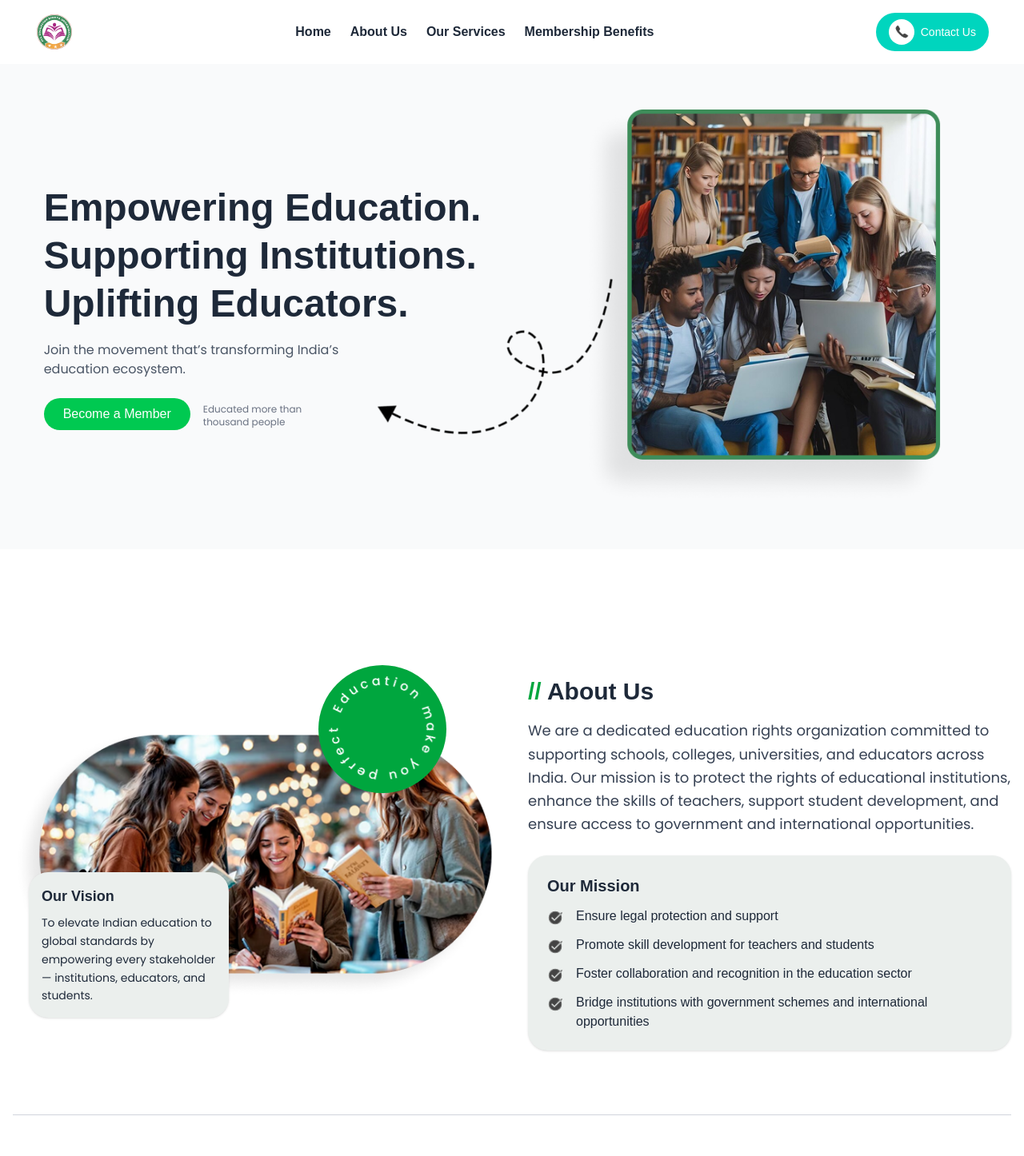
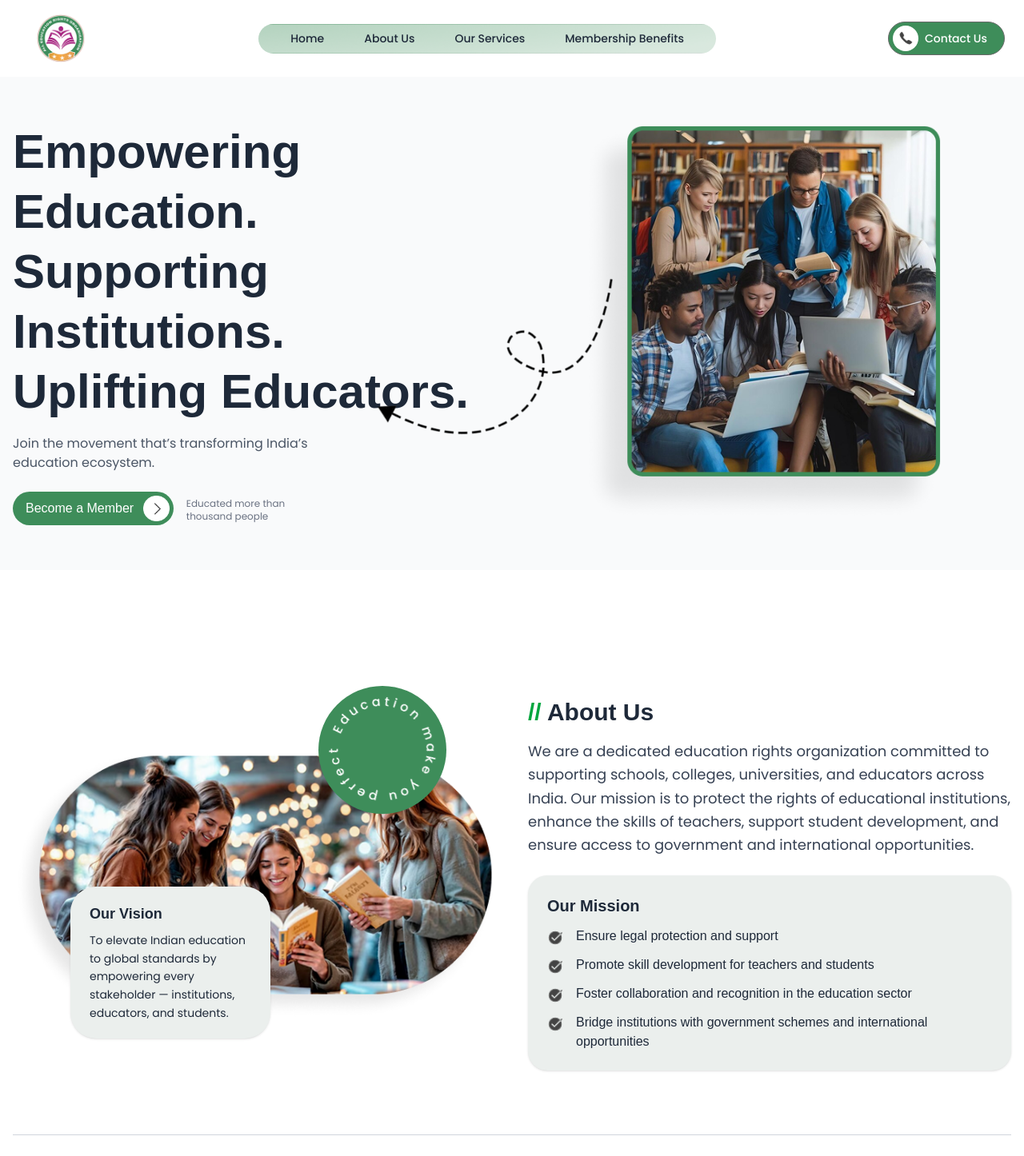
Before and after one commit to Maheebullahkhan14/Organizations, a React (Vite) app: page / in a window 1280 px wide. Shown: the top 1446 px of the page at 80% size. Built offline with nearby package versions, Linux system fonts and the light colour scheme; a web font is replaced by a local one.

Commit message:
fixed header and footer

```diff
--- a/src/organizations/education_organization/assets/index.js
+++ b/src/organizations/education_organization/assets/index.js
@@ -15,6 +15,7 @@ import membersBanner from "../../education_organization/assets/membership.png"
 import mainLogo from "../../education_organization/assets/broker-logo.png"
 import phoneIcon from "../../education_organization/assets/Phone.png"
 import contactArrowIcon from "../../education_organization/assets/footer-arrow-icon.png"
+import whiteArrowIcon from "../../education_organization/assets/white-arrow-icon.png"
 
 
-export { heroBanner , aboutBanner , heroArrowIcon ,team01 , team03 , team04 , team02 , tickIcon , circulartxt ,service01,service02,service03,service04 , membersBanner , mainLogo , phoneIcon , contactArrowIcon}
+export { heroBanner , aboutBanner , heroArrowIcon ,team01 , team03 , team04 , team02 , tickIcon , circulartxt ,service01,service02,service03,service04 , membersBanner , mainLogo , phoneIcon , contactArrowIcon , whiteArrowIcon}
--- a/src/organizations/education_organization/education_org.css
+++ b/src/organizations/education_organization/education_org.css
@@ -69,3 +69,50 @@ img.footer-contact-arrow {
   margin-top: -120px;
   margin-left: 180px;
 }
+
+.header-nav {
+  padding: 8px 15px;
+  border-radius: 36px;
+  background-position: center;
+  background-size: cover;
+  border: none;
+  background-image: url("../education_organization/assets/header-bg.png");
+
+}
+
+.header-nav a {
+  margin: 0px 25px;
+  font-family: 'Poppins';
+  font-size: 14px;
+  font-weight: 500;
+}
+
+a.contact-header-btn {
+  border: 1px solid dimgray;
+  padding: 4px 21px;
+  padding-left: 5px;
+  border-radius: 35px;
+  background-color: #3E8D5A;
+  color: white;
+  font-family: "Poppins";
+}
+
+.become-mem-btn {
+  padding: 5px;
+  padding-left: 16px;
+  background: #3E8D5A !important;
+}
+
+.custom-border {
+  border-bottom: 1px solid #69696924;
+}
+
+.custom-footer-input {
+  border: 1px solid dimgray;
+  padding: 6px 15px;
+  border-radius: 30px;
+  display: flex;
+  justify-content: space-between;
+  background: black;
+  width: 350px;
+}
--- a/src/organizations/education_organization/pages/home.jsx
+++ b/src/organizations/education_organization/pages/home.jsx
@@ -1,10 +1,10 @@
-import { heroBanner, aboutBanner, heroArrowIcon, team01, team02, team03, team04, tickIcon, circulartxt, service01, service02, service03, service04, membersBanner , mainLogo , phoneIcon , contactArrowIcon } from "../assets";
+import { heroBanner, aboutBanner, heroArrowIcon, team01, team02, team03, team04, tickIcon, circulartxt, service01, service02, service03, service04, membersBanner, mainLogo, phoneIcon, contactArrowIcon, whiteArrowIcon } from "../assets";
 import "../../education_organization/education_org.css"
-
+import { Link } from "react-router-dom";
 const Education_organization_app = () => {
   return (
     <div className="font-sans text-gray-800 education-app-cover">
-      <Header/>
+      <Header />
       <Hero />
       <About />
       <Services />
@@ -21,11 +21,11 @@ export const Header = () => {
     <div className="flex justify-between items-center px-6 py-4">
       {/* Logo */}
       <div className="ml-5">
-        <img src={mainLogo} alt="Logo" className="h-12 object-contain" />
+        <img src={mainLogo} alt="Logo" className="h-16 object-contain" />
       </div>
 
       {/* Navigation Links */}
-      <div className="flex space-x-6 font-semibold">
+      <div className="flex space-x-6 font-semibold header-nav">
         <a href="#Home" className="text-gray-800 hover:text-teal-500">
           Home
         </a>
@@ -41,11 +41,11 @@ export const Header = () => {
       </div>
 
       {/* Contact Us Button */}
-      <a href="#" className="flex items-center gap-2 mr-5 text-white bg-teal-400 px-4 py-2 rounded-full hover:bg-teal-500 transition">
+      <a href="#" className="flex items-center  transition contact-header-btn">
         <div className="flex justify-center items-center w-8 h-8 bg-white rounded-full">
           <img src={phoneIcon} alt="Phone Icon" className="w-5 h-5" />
         </div>
-        <span className="text-sm font-medium">Contact Us</span>
+        <span className="text-sm font-medium ml-2">Contact Us</span>
       </a>
     </div>
   )
@@ -59,7 +59,7 @@ export const Hero = () => {
 
         <div className="md:w-1/2 mb-8 md:mb-0 flex justify-center">
           <div className="text-center md:text-left ">
-            <h1 className="text-3xl sm:text-4xl md:text-5xl font-bold mb-4 leading-tight">
+            <h1 className="text-3xl sm:text-4xl md:text-6xl font-bold mb-4 leading-tight">
               Empowering Education.<br />
               Supporting Institutions.<br />
               Uplifting Educators.
@@ -68,8 +68,10 @@ export const Hero = () => {
               Join the movement that’s transforming India’s education ecosystem.
             </p>
             <div className="flex items-center justify-center md:justify-start gap-4">
-              <button className="bg-green-500 hover:bg-green-600 text-white px-6 py-2 rounded-full text-sm sm:text-base">
+              <button className="bg-green-500 flex flex-row items-center hover:bg-green-600 text-white px-6 py-2 rounded-full text-sm sm:text-base become-mem-btn">
                 Become a Member
+                <img src={whiteArrowIcon} alt="Logo" className="h-8 ml-3 object-contain" />
+
               </button>
               <div className="text-left flex flex-col items-center md:items-start">
                 {/* <img src={arrowIcon} alt="arrow" className="w-12 h-auto" /> */}
@@ -107,12 +109,12 @@ export const About = () => {
           />
 
           {/* Round Text Badge */}
-          <div className="absolute top-0 p-3 left-1/2 -translate-y-1/2 ml-20 w-40 h-40 rounded-full bg-green-600 flex items-center justify-center">
+          <div className="absolute top-0 p-3 left-1/2 -translate-y-1/2 ml-20 w-40 h-40 rounded-full bg-[#3E8D5A] flex items-center justify-center">
             <img src={circulartxt} alt="Badge" className="custom-rotate" />
           </div>
 
           {/* Vision Box */}
-          <div className="absolute left-5 -bottom-6 w-[250px] bg-[#ebefed] rounded-3xl shadow p-4">
+          <div className="absolute left-18 -bottom-6 w-[250px] bg-[#ebefed] rounded-4xl shadow px-6 py-5">
             <h6 className="text-lg font-bold mb-2">Our Vision</h6>
             <p className="text-sm leading-relaxed">
               To elevate Indian education to global standards by empowering every stakeholder — institutions, educators, and students.
@@ -218,7 +220,7 @@ export const Services = () => {
         ].map((service, index) => (
           <div
             key={index}
-            className="grid grid-cols-1 md:grid-cols-12 gap-6 items-center border-b pb-8"
+            className="grid grid-cols-1 md:grid-cols-12 gap-6 items-center custom-border pb-8"
           >
             <div className="md:col-span-1 text-3xl font-bold">{service.number}</div>
             <div className="md:col-span-4 font-semibold text-3xl font-[Pragati_Narrow]">
@@ -284,15 +286,15 @@ export const MembershipBenefits = () => {
             {/* Button */}
             <a
               href="#"
-              className="mt-8 inline-flex items-center gap-3 bg-green-600 rounded-full w-fit px-6 py-3"
+              className="mt-8 inline-flex items-center gap-3 bg-[#3E8D5A] rounded-full w-fit py-2 px-2"
             >
-              <div className="bg-teal-100 text-green-800 font-semibold px-4 py-2 rounded-full text-lg">
+              <div className="bg-white text-green-800 font-semibold px-4 py-1 rounded-full text-lg">
                 Join as Member Now
               </div>
               <img
-                src="assets/icons/Double Right.png"
+                src={whiteArrowIcon}
                 alt="arrow"
-                className="w-8 h-8 rounded-full bg-white object-cover"
+                className="w-8 h-8"
               />
             </a>
           </div>
@@ -348,7 +350,7 @@ export const Team = () => {
 // components/Contact.js
 export const Contact = () => {
   return (
-    <section className="py-12 bg-white">
+    <section className="py-12 bg-white max-w-6xl mx-auto">
       <div className="container mx-auto px-4 grid md:grid-cols-2 gap-10 items-center">
         {/* Left Content */}
         <div>
@@ -397,7 +399,7 @@ export const Contact = () => {
             <div className="flex items-center gap-3">
               <button
                 type="submit"
-                className="bg-green-600 text-white px-6 py-3 rounded-full hover:bg-green-700 transition"
+                className="bg-[#3E8D5A] text-white px-6 py-2 rounded-full hover:bg-green-700 transition"
               >
                 Send Message
               </button>
@@ -413,23 +415,31 @@ export const Contact = () => {
   );
 }
 
-// components/Footer.js
+
+
 export const Footer = () => {
   return (
-    <footer className="footer-section bg-green-700 text-white px-4 py-10">
+    <footer className="footer-section bg-[#3E8D5A] text-white px-4 py-10">
       <div className="max-w-6xl mx-auto flex flex-col md:flex-row justify-between items-start md:items-center space-y-6 md:space-y-0">
         <div>
-          <p className="text-lg font-semibold">Take first Step For Education</p>
-          <div className="mt-2 flex items-center flex-wrap gap-2">
-            <input type="email" placeholder="Enter email" className="px-3 py-1 rounded text-black" />
-            <button className="bg-black text-white px-3 py-1 rounded">Subscribe</button>
+          <h6 className="text-5xl font-semibold">Take first Step For <br /> Education</h6>
+          <div className="mt-2 flex items-center flex-wrap gap-2 mt-12" >
+            <input type="email" placeholder="Enter email" className="custom-footer-input" />
+            <button className="bg-white text-black rounded-[15px] px-4 py-1 -ml-24">Subscribe</button>
           </div>
         </div>
-        <div className="text-sm">
+
+        <div className="text-lg">
+          <h6>Or Reach us at</h6>
           <p>Email: support@educationrights.org</p>
           <p>Phone: +91-XXXXXXXXXX</p>
           <p>Address: [Your Office Address]</p>
-          <div className="mt-2">Follow us on Facebook | Instagram | LinkedIn | YouTube</div>
+          <div className="mt-18">Follow us on <br />{' '}
+            <Link to="#">Facebook</Link> |{' '}
+            <Link to="#">Instagram</Link> |{' '}
+            <Link to="#">LinkedIn</Link> |{' '}
+            <Link to="#">YouTube</Link>
+          </div>
         </div>
       </div>
     </footer>
@@ -437,4 +447,5 @@ export const Footer = () => {
 }
 
 
+
 export default Education_organization_app
```
Also changed, not shown: src/organizations/education_organization/assets/header-bg.png (added), src/organizations/education_organization/assets/white-arrow-icon.png (renamed from src/organizations/education_organization/assets/Group 1000010075.png).
